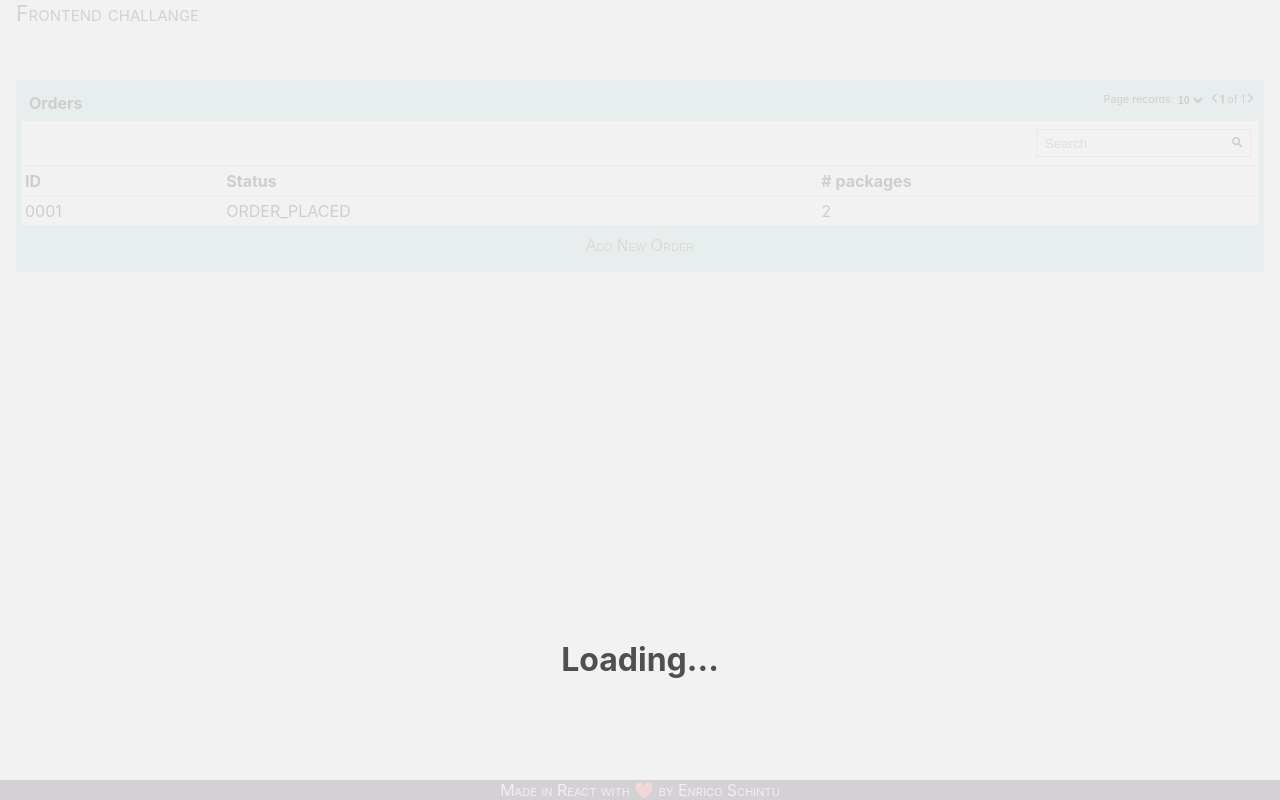
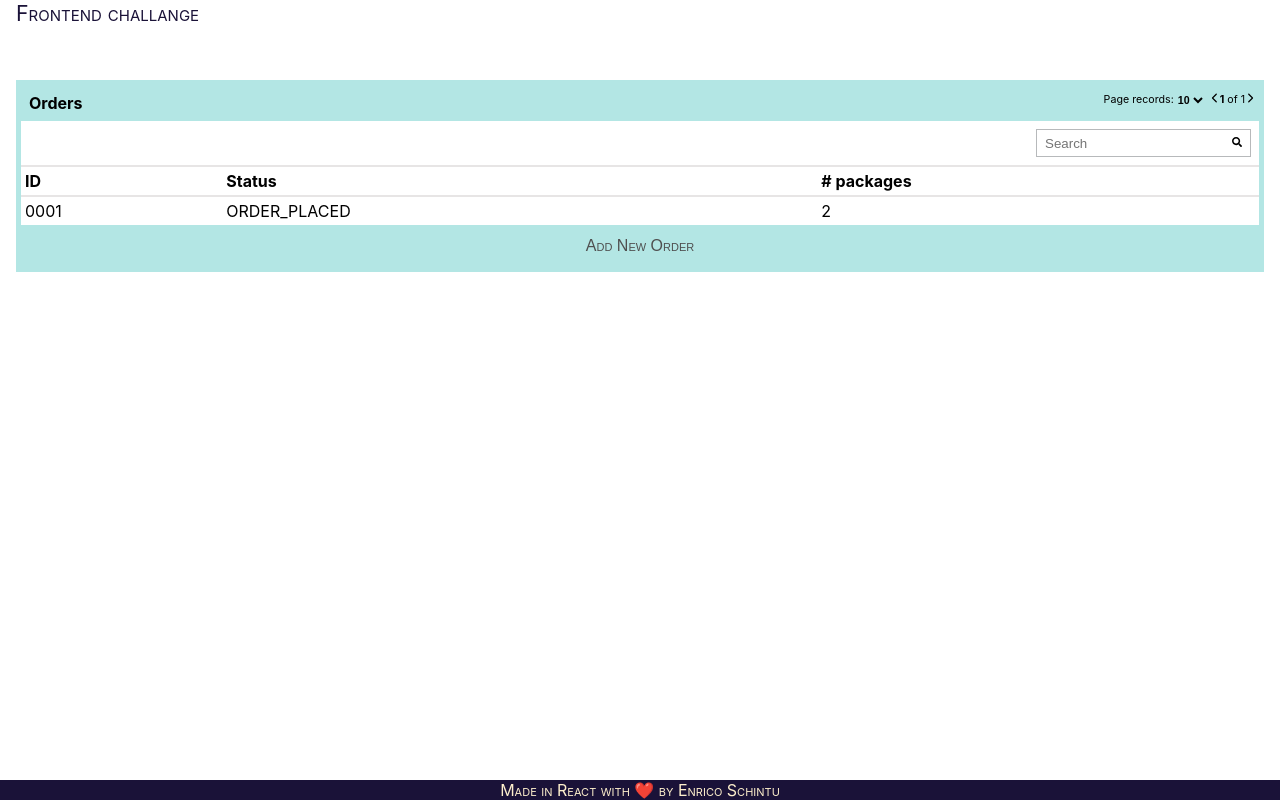
Before and after one commit to Schengatto/TS-fullstack-challenge-frontend, a React (Create React App) app: page /orders in a window 1280 px wide. Built offline with nearby package versions, Linux system fonts and the light colour scheme.

Commit message:
Improvements

```diff
--- a/src/App.tsx
+++ b/src/App.tsx
@@ -1,16 +1,17 @@
-import React, { FunctionComponent } from "react";
+import { FunctionComponent } from "react";
+import { RouterProvider } from "react-router-dom";
+import styled from "styled-components";
 import Footer from "./layouts/Footer";
 import Header from "./layouts/Header";
-import { RouterProvider } from "react-router-dom";
 import Router from "./pages/router";
-import styled from "styled-components";
-import Loading from "./components/ui/Loading";
 
 const MainContainer = styled.main`
   margin: 2rem 0;
 `;
 
 const App: FunctionComponent = () => {
+
+
     return (
         <>
             <Header />
@@ -18,7 +19,6 @@ const App: FunctionComponent = () => {
                 <RouterProvider router={Router} />
             </MainContainer>
             <Footer />
-            <Loading />
         </>
     );
 };
--- a/src/components/ui/Loading.tsx
+++ /dev/null
@@ -1,25 +0,0 @@
-import React, { FunctionComponent } from "react";
-import styled from "styled-components";
-
-const Component = styled.div`
-    position: fixed;
-    z-index: 999;
-    background-color: #f2f0f0db;
-    color: var(--primary-text-color);
-    top: 0;
-    bottom: 0;
-    right: 0;
-    left: 0;
-    text-align: center;
-
-    h1 {
-        position: absolute;
-        top: 80%;
-        width: 100%;
-        margin: auto;
-    }
-`;
-
-const Loading: FunctionComponent = () => (<Component><h1>Loading...</h1></Component>);
-
-export default Loading;
--- a/src/components/ui/Table.tsx
+++ b/src/components/ui/Table.tsx
@@ -95,10 +95,11 @@ export interface TableProps {
     searchKey: string;
     footer?: ReactNode;
     readonly?: boolean;
+    isLoading?: boolean;
     onRowClick?: (item: any) => void;
 }
 
-const Table: FunctionComponent<TableProps> = ({ title, actions: filters, headers, items, searchKey, footer, readonly, onRowClick }) => {
+const Table: FunctionComponent<TableProps> = ({ title, actions: filters, headers, items, searchKey, footer, readonly, isLoading, onRowClick }) => {
     const [filteredItems, setFilteredItems] = useState<any[]>([]);
     const [pageItems, setPageItems] = useState<any[]>([]);
     const [pageInfo, setPageInfo] = useState<PageInfo>({ pageNumber: 1, pageSize: 10 });
@@ -127,7 +128,9 @@ const Table: FunctionComponent<TableProps> = ({ title, actions: filters, headers
         .map((header: TableHeaderInfo) => ({ key: `${index}-${header.key}`, item, value: header.parseFunction ? header.parseFunction(item[header.key]) : item[header.key] && String(item[header.key]) }))
         .map(row => <td className="item-row" key={row.key}>{row.value}</td>));
 
-    const emptyTable = (<div className="table__no-data">No results</div>);
+    const emptyTable = isLoading
+        ? (<div className="table__no-data">Loading...</div>)
+        : (<div className="table__no-data">No results</div>);
 
     return (
         <Component className={readonly ? "disabled" : ""}>
--- a/src/features/orders-management/components/OrderForm.tsx
+++ b/src/features/orders-management/components/OrderForm.tsx
@@ -101,18 +101,21 @@ const OrderForm: FunctionComponent<OrderFormProps> = ({ order, readonly, onCance
                 <div className="form-row">
                     <InputText
                         label="ID"
+                        name="id"
                         type="text"
                         value={formFields.id}
                         disabled />
 
                     <InputText
                         label="Status"
+                        name="status"
                         type="text"
                         value={formFields.status}
                         disabled />
 
                     <InputText
                         label="Invoice number"
+                        name="invoiceId"
                         required type="text"
                         value={formFields.invoiceId}
                         disabled={readonly}
@@ -121,6 +124,7 @@ const OrderForm: FunctionComponent<OrderFormProps> = ({ order, readonly, onCance
                 <div className="form-row">
                     <TextArea
                         label="Notes"
+                        name="notes"
                         type="text"
                         value={formFields.notes}
                         disabled={readonly}
--- a/src/features/orders-management/services/orders-service.ts
+++ b/src/features/orders-management/services/orders-service.ts
@@ -68,7 +68,7 @@ class OrdersService {
     }
 
     async addOrder(order: Order): Promise<boolean> {
-        await this.delay(500);
+        await this.delay(2500);
         if (this.apiKey !== CHALLENGE_API_KEY) {
             return Promise.reject("API Key is not valid!");
         }
--- a/src/pages/orders-management/OrderCreate.tsx
+++ b/src/pages/orders-management/OrderCreate.tsx
@@ -1,4 +1,4 @@
-import React, { FunctionComponent } from "react";
+import React, { FunctionComponent, useState } from "react";
 import { useNavigate } from "react-router-dom";
 import styled from "styled-components";
 import Card from "../../components/ui/Card";
@@ -16,13 +16,18 @@ export const PageTitle = styled.div`
 `;
 
 const OrderCreate: FunctionComponent = () => {
+    const [isSaving, setIsSaving] = useState<boolean>(false);
+
     const navigate = useNavigate();
     const handleCancel = () => {
         navigate("/orders");
     };
 
     const handleCreateOrder = async (order: Order) => {
-        await ordersService.addOrder(order);
+        if (isSaving) return;
+
+        setIsSaving(true);
+        await ordersService.addOrder(order).finally(() => setIsSaving(false));
         handleCancel();
     };
 
@@ -32,6 +37,7 @@ const OrderCreate: FunctionComponent = () => {
         <Component>
             <Card header={pageTitle}>
                 <OrderForm
+                    readonly={isSaving}
                     onCancel={handleCancel}
                     onSubmit={handleCreateOrder} />
             </Card>
--- a/src/pages/orders-management/OrdersList.tsx
+++ b/src/pages/orders-management/OrdersList.tsx
@@ -1,22 +1,27 @@
-import React, { FunctionComponent } from "react";
+import { FunctionComponent, useEffect, useState } from "react";
+import { useNavigate } from "react-router-dom";
+import styled from "styled-components";
+import Button from "../../components/ui/Button";
 import Table from "../../components/ui/Table";
 import { Order, Package } from "../../features/orders-management/models/order";
-import orordersServiceder from "../../features/orders-management/services/orders-service";
-import { useNavigate, useLoaderData } from "react-router-dom";
-import Button from "../../components/ui/Button";
-import styled from "styled-components";
-
-export async function retrieveOrders(): Promise<Order[]> {
-    return await orordersServiceder.getOrders();
-}
+import orderServices from "../../features/orders-management/services/orders-service";
 
 const Component = styled.div`
     margin: 5rem 1rem;
 `;
 
 const OrdersList: FunctionComponent = () => {
+    const [orders, setOrders] = useState<Order[]>([]);
+    const [isFetchingData, setIsFetchingData] = useState<boolean>(false);
+
+    useEffect(() => {
+        setIsFetchingData(true);
+        orderServices.getOrders()
+            .then((orders) => setOrders(orders))
+            .finally(() => setIsFetchingData(false));
+    }, []);
+
     const navigate = useNavigate();
-    const orders = useLoaderData() as Order[] || new Array<Order>();
 
     const headers = [
         { key: "id", label: "ID" },
@@ -44,6 +49,7 @@ const OrdersList: FunctionComponent = () => {
                     headers={headers}
                     searchKey="id"
                     footer={addNewOrderButton}
+                    isLoading={isFetchingData}
                     onRowClick={handleOrderClick} />
             </div>
         </Component>
--- a/src/pages/pages.tsx
+++ b/src/pages/pages.tsx
@@ -3,7 +3,7 @@ import { Navigate } from "react-router-dom";
 import NotFound from "./NotFound";
 import Error from "./Error";
 import Home from "./Home";
-import OrdersList,  { retrieveOrders } from "./orders-management/OrdersList";
+import OrdersList from "./orders-management/OrdersList";
 import OrderDetail, { retrieveOrder } from "./orders-management/OrderDetail";
 import OrderCreate from "./orders-management/OrderCreate";
 
@@ -17,7 +17,6 @@ const pagesData: RouterType[] = [
         path: "orders",
         element: <OrdersList />,
         title: "orders-list",
-        loader: retrieveOrders
     },
     {
         path: "orders/create",
```
